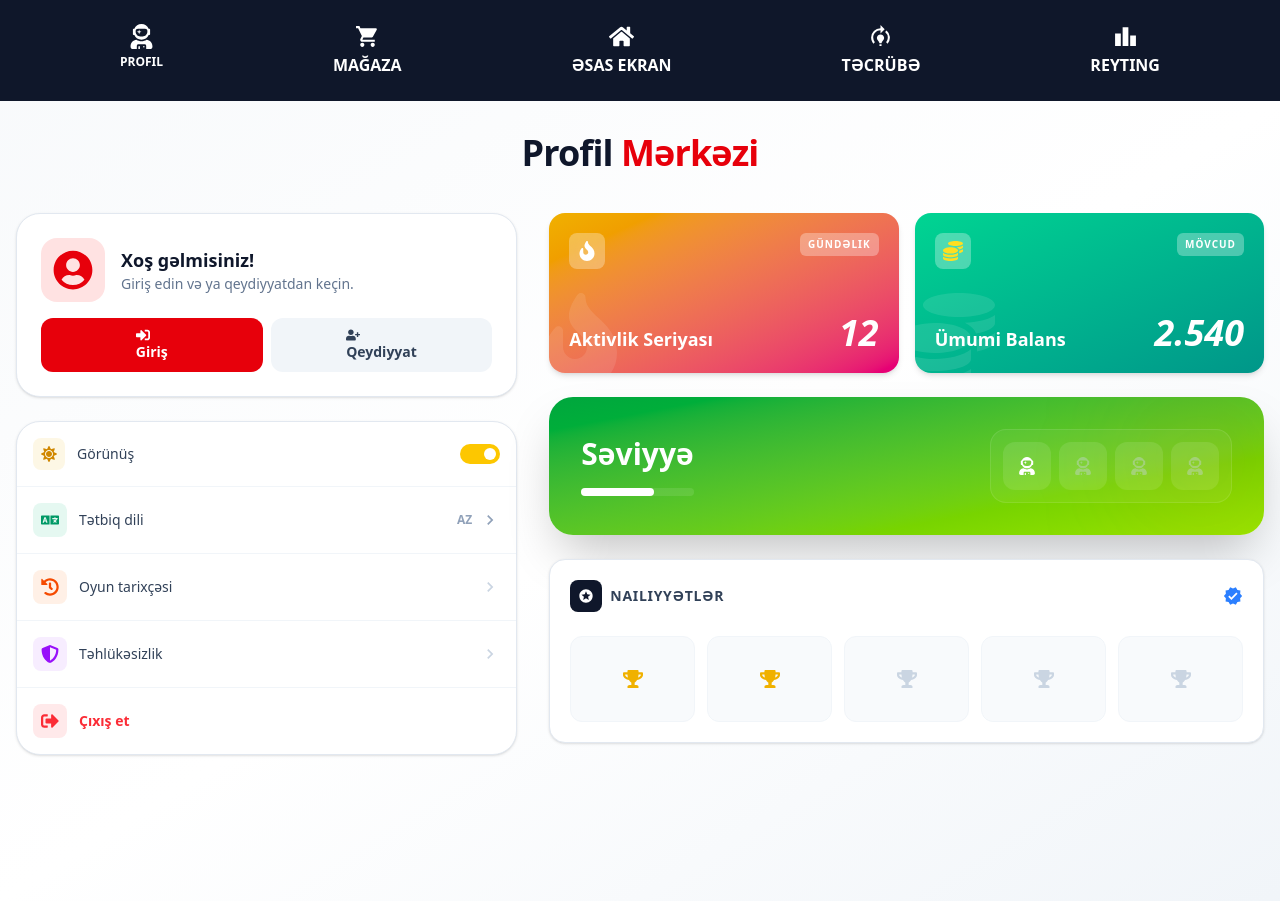
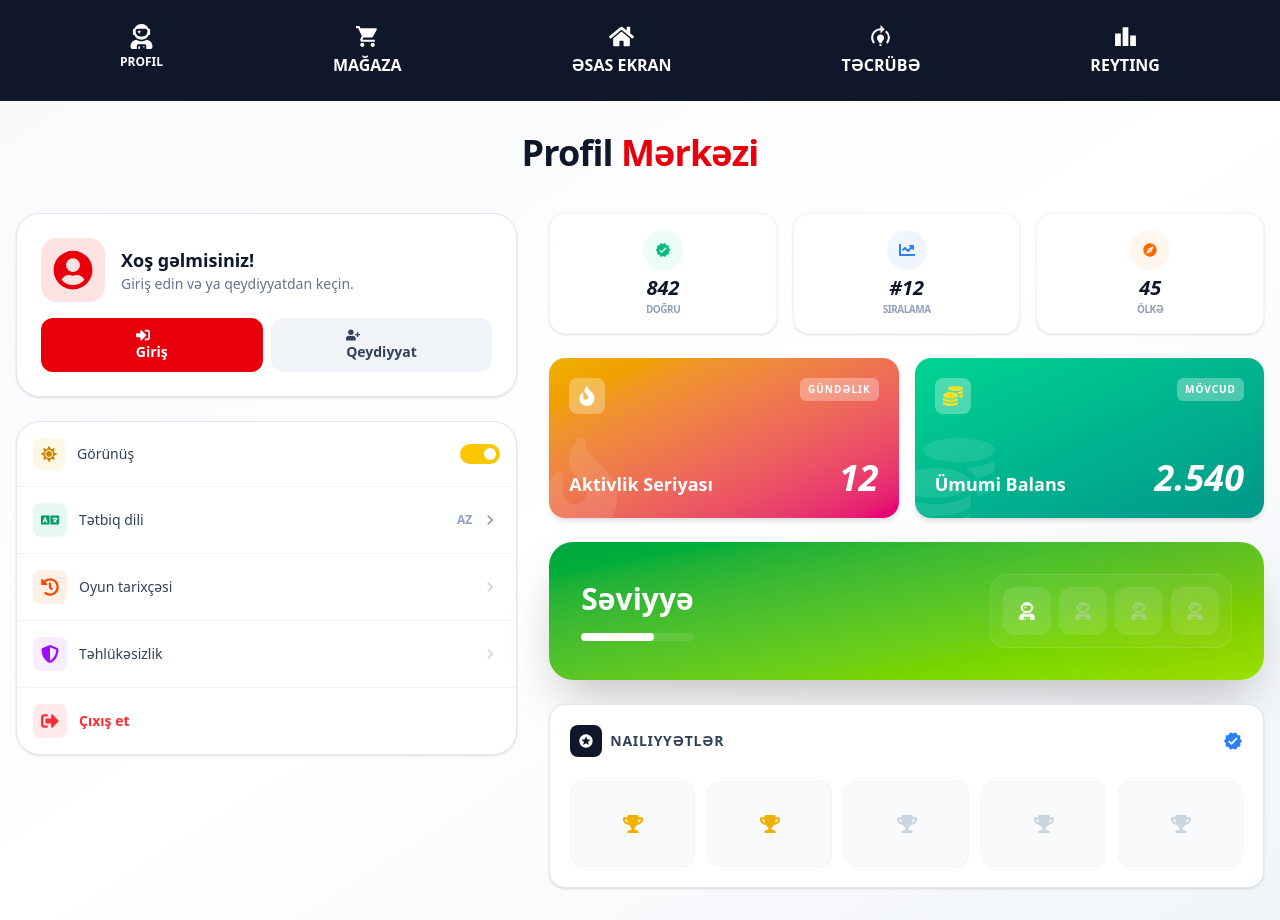
Before and after one commit to DashginAsgarli/Flag-Quiz-App, a React (Vite) app: page /profil in a window 1280 px wide. Built offline with nearby package versions, Linux system fonts and the light colour scheme; no server answers.

Commit message:
feat: add new section to profile component

```diff
--- a/src/component/Main/profil.jsx
+++ b/src/component/Main/profil.jsx
@@ -28,15 +28,15 @@ function Profil() {
                   </div>
                 </div>
                 <div className="flex gap-2 w-full">
-                  <NavLink to="/login"  className="flex-1 flex items-center justify-center gap-2 px-4 py-2.5 bg-red-600 text-white rounded-xl font-semibold hover:bg-red-700 transition-all text-sm">
+                  <NavLink to="/login" className="flex-1 flex items-center justify-center gap-2 px-4 py-2.5 bg-red-600 text-white rounded-xl font-semibold hover:bg-red-700 transition-all text-sm">
                     <button >
                       <FaSignInAlt /> Giriş
                     </button>
                   </NavLink>
                   <NavLink to="/register " className="flex-1 flex items-center justify-center gap-2 px-4 py-2.5 bg-slate-100 text-slate-700 rounded-xl font-semibold hover:bg-slate-200 transition-all text-sm">
-                  <button>
-                    <FaUserPlus /> Qeydiyyat
-                  </button>
+                    <button>
+                      <FaUserPlus /> Qeydiyyat
+                    </button>
                   </NavLink>
                 </div>
               </div>
@@ -97,6 +97,28 @@ function Profil() {
             </div>
 
             <div className="lg:col-span-7 space-y-6">
+
+              <div className="grid grid-cols-3 gap-2 md:gap-4 mb-6">
+                {[
+                  { label: "Doğru", value: "842", icon: <MdVerified className="text-emerald-500 text-sm md:text-base" />, bg: "bg-emerald-50" },
+                  { label: "Sıralama", value: "#12", icon: <FaChartLine className="text-blue-500 text-sm md:text-base" />, bg: "bg-blue-50" },
+                  { label: "Ölkə", value: "45", icon: <MdExplore className="text-orange-500 text-sm md:text-base" />, bg: "bg-orange-50" }
+                ].map((stat, i) => (
+                  <div key={i} className="bg-white p-1.5 md:p-4 rounded-xl md:rounded-2xl border border-slate-100 shadow-sm flex flex-col items-center text-center justify-center">
+                    <div className={`w-7 h-7 md:w-10 md:h-10 ${stat.bg} rounded-full flex items-center justify-center mb-1 md:mb-2 shrink-0`}>
+                      {stat.icon}
+                    </div>
+
+                    <span className="text-xs md:text-xl font-black text-slate-900 italic leading-none">
+                      {stat.value}
+                    </span>
+                    <span className="text-[8px] md:text-[10px] font-bold text-slate-400 uppercase tracking-tighter mt-0.5 md:mt-1">
+                      {stat.label}
+                    </span>
+                  </div>
+                ))}
+              </div>
+
               <div className="grid grid-cols-1 md:grid-cols-2 gap-4">
                 <div className="group relative rounded-2xl p-5 h-40 flex flex-col justify-between overflow-hidden bg-gradient-to-br from-yellow-500 to-pink-600 text-white shadow-md hover:shadow-xl transition-all cursor-pointer">
                   <div className="relative z-20 flex justify-between items-start">
```
